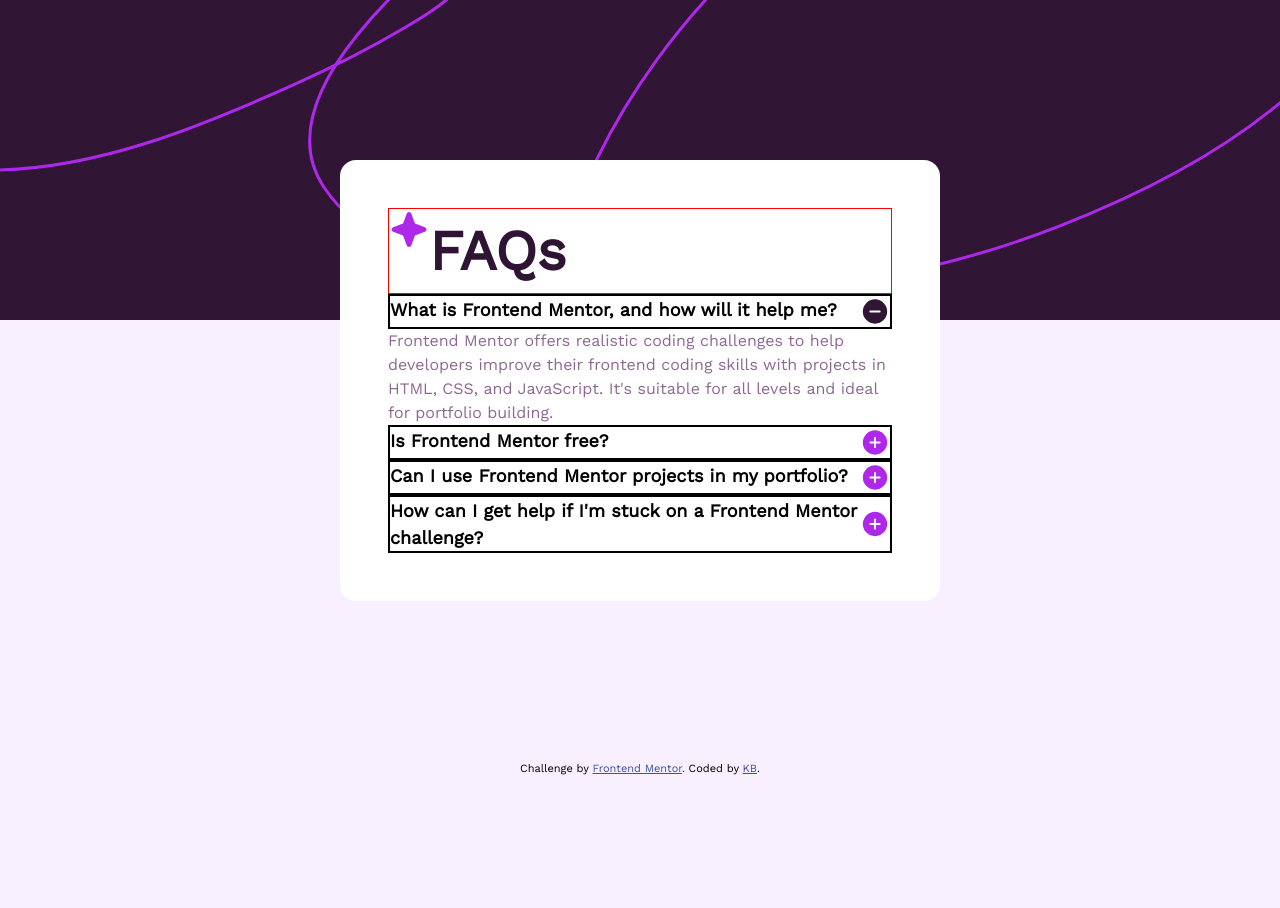
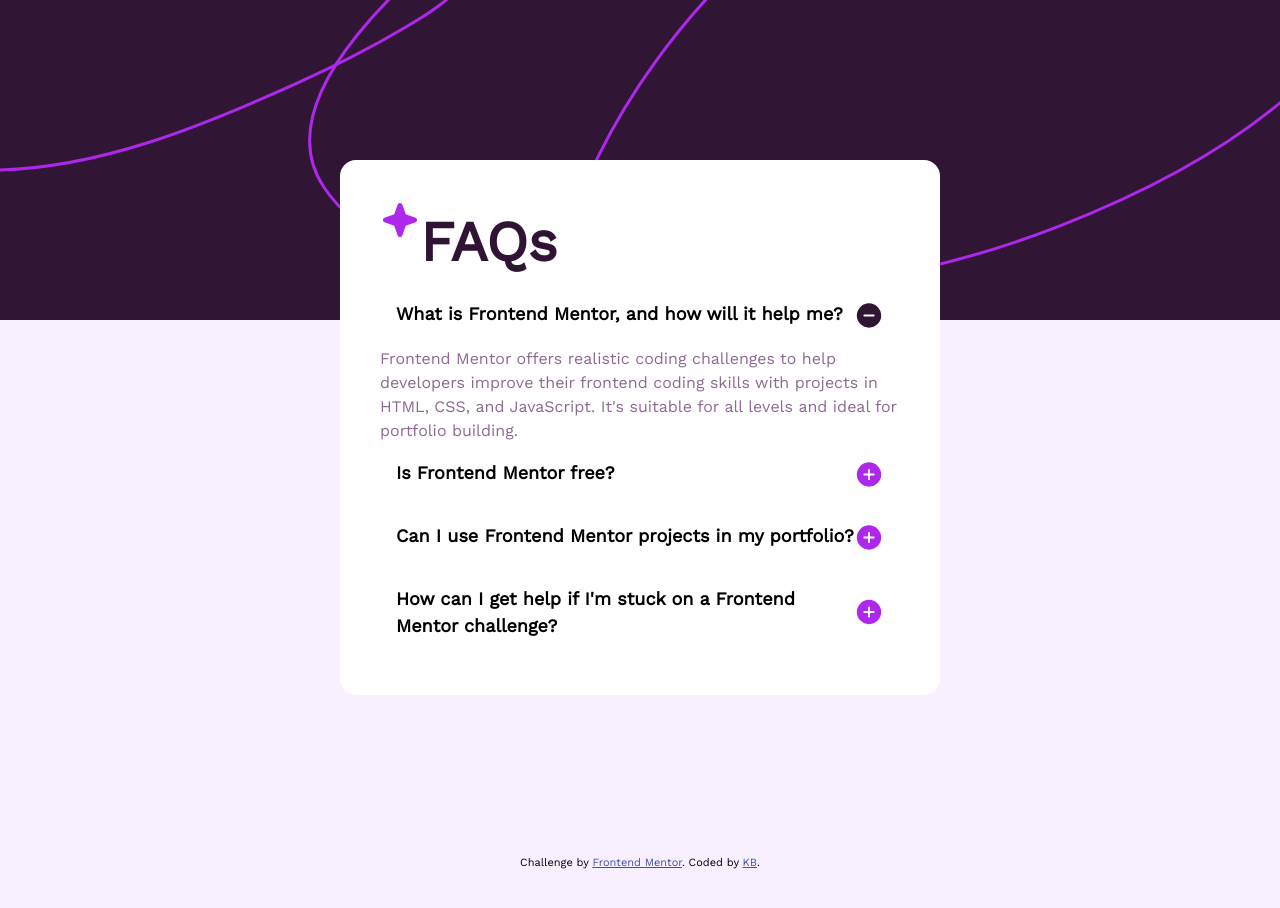
Before and after one commit to kbmke/FEM---FAQ-accordian, a plain HTML site: page index.html in a window 1280 px wide. Drawn offline with Linux system fonts and the light colour scheme.

Commit message:
update css

```diff
--- a/main.scss
+++ b/main.scss
@@ -126,11 +126,13 @@ h6 {
         width: 37.5rem;
         margin: 10rem auto;
         border-radius: 1rem;
-        padding: 3rem;
+        padding: 2.5rem;
     }
 
     .star {
         float: left;
+        width: 2.5rem;
+        height: 2.5rem;
 
         // align-items: center;
         // align-self: space-around;
@@ -141,7 +143,10 @@ h6 {
         align-content: center;
         align-self: center;
         align-items: center;
-        border: 1px solid red;
+
+        // border: 1px solid red;
+        // temporary for visual
+
     }
 
     .header {
@@ -155,7 +160,11 @@ h6 {
         align-self: stretch;
         justify-content: space-between;
         display: flex;
-        border: 2px solid black;
+        padding: 1rem;
+
+        // border: 2px solid black;
+        //  temporary for visual
+
     }
 
     .question {
@@ -163,12 +172,17 @@ h6 {
         font-weight: 600;
     }
 
-    .para1 {
-        font-size: 1rem;
-    }
+    // .para1 {
+    //     font-size: 1rem;
+    // }
 
     .para {
         color: var(--fontclr);
+        line-height: 1.5rem;
+        align-self: stretch;
+
+        // padding: 1rem;
+
     }
 
     .attribution {
```
Also changed, not shown: dist/main.css, dist/main.min.css, main.css.
